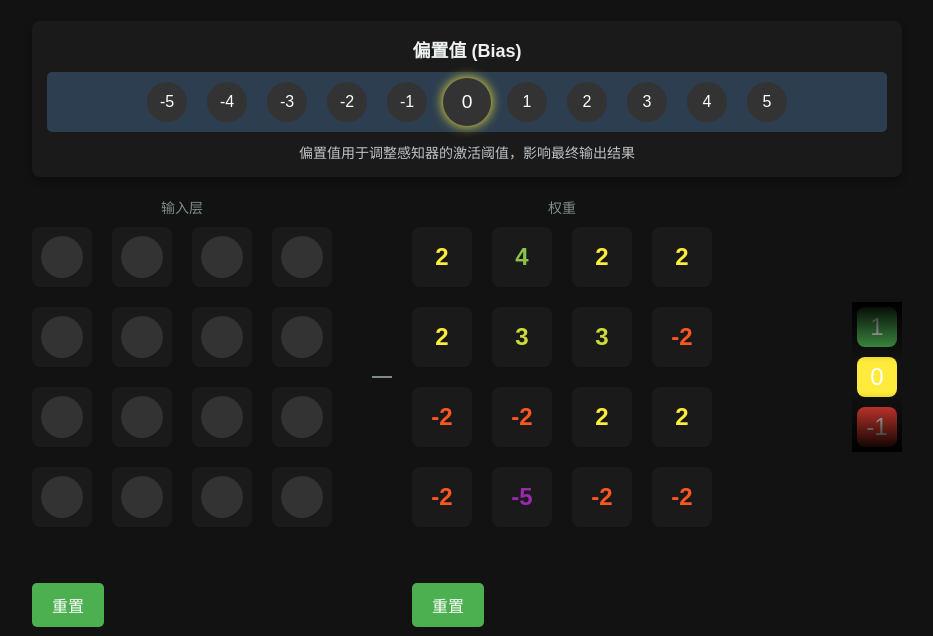
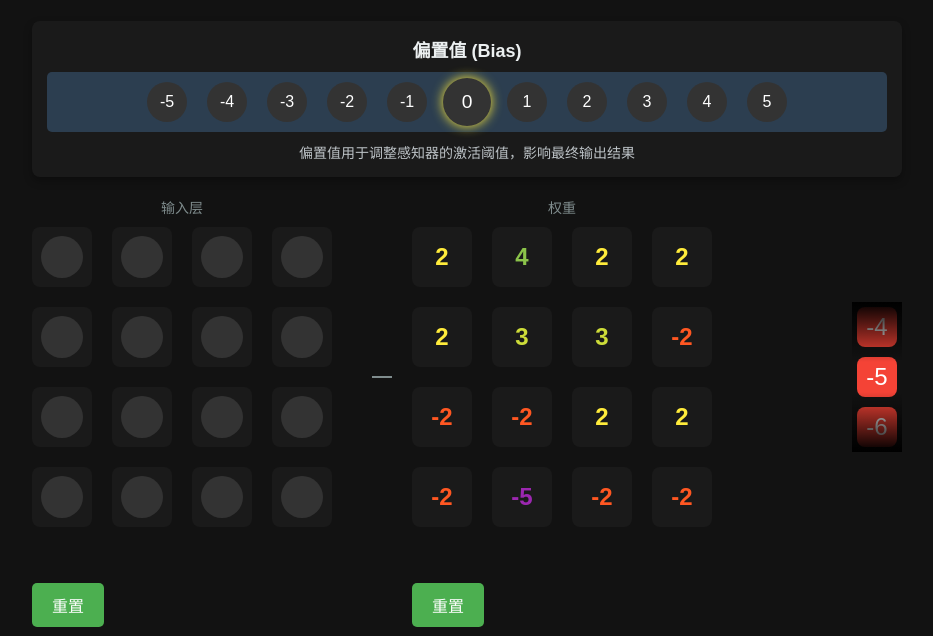
Before and after one commit to purocean/css-perceptron, a plain HTML site: page index.html in a window 1280 px wide. Shown: the part 164-800 px from the top of the page, without its empty margins (173-1106 px from the left). Drawn offline with Linux system fonts and the light colour scheme.

Commit message:
fix: 输入层初始值为 0

```diff
--- a/style.css
+++ b/style.css
@@ -567,22 +567,22 @@ h1 {
 
 /* 自定义计算属性 - 用于模拟感知器计算 */
 :root {
-    --input1: 0;
-    --input2: 0;
-    --input3: 0;
-    --input4: 0;
-    --input5: 0;
-    --input6: 0;
-    --input7: 0;
-    --input8: 0;
-    --input9: 0;
-    --input10: 0;
-    --input11: 0;
-    --input12: 0;
-    --input13: 0;
-    --input14: 0;
-    --input15: 0;
-    --input16: 0;
+    --input1: -1;
+    --input2: -1;
+    --input3: -1;
+    --input4: -1;
+    --input5: -1;
+    --input6: -1;
+    --input7: -1;
+    --input8: -1;
+    --input9: -1;
+    --input10: -1;
+    --input11: -1;
+    --input12: -1;
+    --input13: -1;
+    --input14: -1;
+    --input15: -1;
+    --input16: -1;
     --weight1: 0;
     --weight2: 0;
     --weight3: 0;
```
